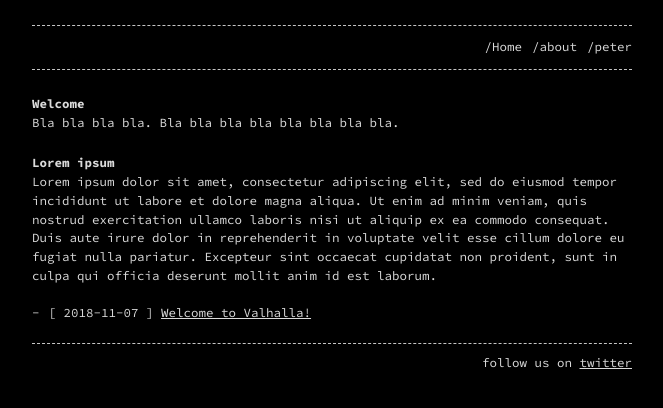
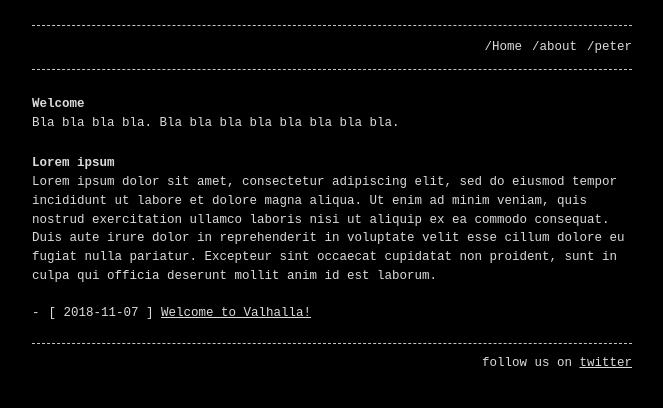
Before and after one commit to h2cker/blog, a Jekyll site: the page built from index.md, in a window 1280 px wide. Shown: the top 408 px of the page, without its empty margins (308-971 px from the left). Built offline with Jekyll 4.4.1, drawn with Linux system fonts in a browser that asks for light colours; some web fonts are replaced.

Commit message:
update google fonts

```diff
--- a/_sass/base.scss
+++ b/_sass/base.scss
@@ -1,5 +1,5 @@
 @charset "utf-8";
-@import url('https://fonts.googleapis.com/css?family=Source+Code+Pro:400,700');
+@import url('https://fonts.useso.com/css?family=Source+Code+Pro:400,700');
 
 /**
  * Style variables
```
